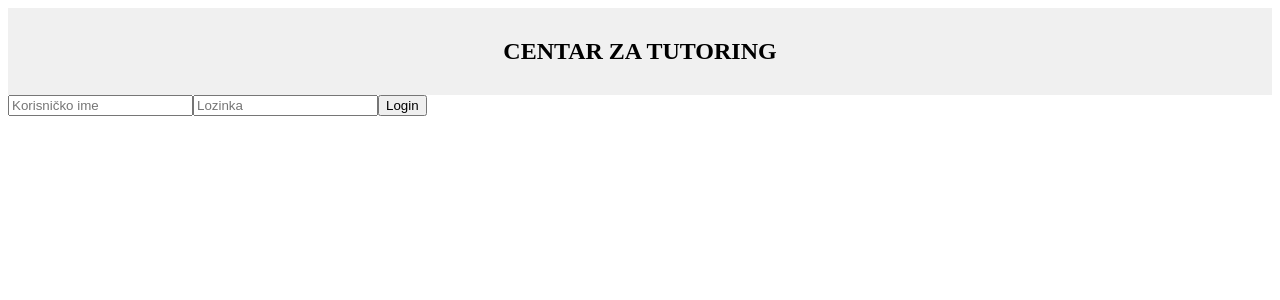
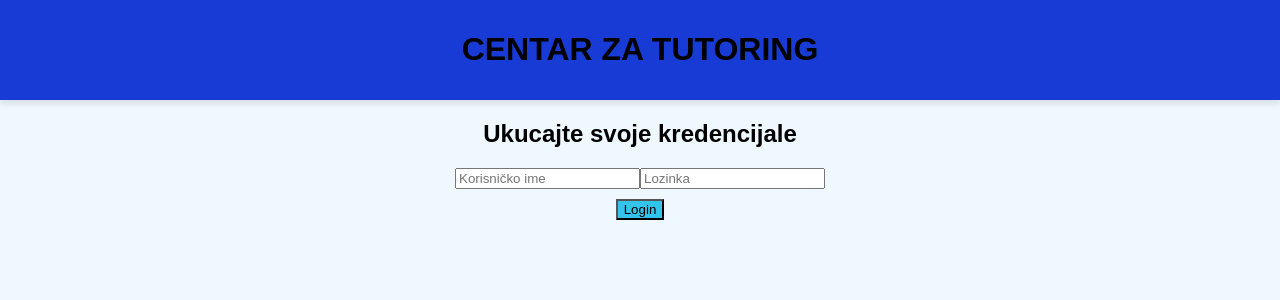
Before and after one commit to Buljic/eLearning, a React (Vite) app in the folder Frontend/tutoringfrontend/: page /login in a window 1280 px wide. Shown: the top 300 px of the page. Built offline with nearby package versions, Linux system fonts and the light colour scheme.

Commit message:
UI promjene

```diff
--- a/Frontend/tutoringfrontend/src/components/Homepage.jsx
+++ b/Frontend/tutoringfrontend/src/components/Homepage.jsx
@@ -5,8 +5,71 @@ const Homepage= ()=>{
     return (
         <div>
             <h1>Dobrodosli u centar za Tutoring</h1>
-            <Link to="/login" >Prijava</Link>
-            <Link to="/createAccount">Napravi racun</Link>
+            <Link to="/login" ><h2>Prijava</h2></Link>
+            <br/>
+            <Link to="/createAccount"><h2>Napravi racun</h2></Link>
+            <br/>
+            <br/>
+            <br/>
+            <br/>
+            <br/>
+            <br/>
+            <br/>
+            <br/>
+            <br/>
+            <br/>
+            <br/>
+            <br/>
+            <br/>
+            <br/>
+            <br/>
+            <br/>
+            <br/>
+            <br/>
+            <br/>
+            <br/>
+            <br/>
+            <br/>
+            <br/>
+            <br/>
+            <br/>
+            <br/>
+            <br/>
+            <br/>
+            <br/>
+            <br/>
+            <br/>
+            <br/>
+            <br/>
+            <br/>
+            <br/>
+            <br/>
+            <br/>
+            <br/>
+            <br/>
+            <br/>
+            <br/>
+            <br/>
+            <br/>
+            <br/>
+            <br/>
+            <br/>
+            <br/>
+            <br/>
+            <br/>
+            <br/>
+            <br/>
+            <br/>
+            <br/>
+            <br/>
+            <br/>
+            <br/>
+            <br/>
+            <br/>
+            <br/>
+            <br/>
+            <br/>
+            text
         </div>
     );
 };
--- a/Frontend/tutoringfrontend/src/components/LoginForm.jsx
+++ b/Frontend/tutoringfrontend/src/components/LoginForm.jsx
@@ -1,7 +1,7 @@
 // components/LoginForm.jsx
 import React, { useState } from 'react';
 import { useNavigate } from 'react-router-dom';
-
+import "../css/general.css"
 function LoginForm() {
     const [username, setUsername] = useState('');
     const [password, setPassword] = useState('');
@@ -35,6 +35,9 @@ function LoginForm() {
 
     return (
         <div>
+
+            <div id="loginDiv">
+                <h2>Ukucajte svoje kredencijale</h2>
             <form onSubmit={handleLogin}>
                 <input
                     type="text"
@@ -48,8 +51,10 @@ function LoginForm() {
                     onChange={(e) => setPassword(e.target.value)}
                     placeholder="Lozinka"
                 />
-                <button type="submit">Login</button>
+                <br/>
+                <button type="submit" id="loginSubmit">Login</button>
             </form>
+            </div>
             {message && <p>{message}</p>}
         </div>
     );
--- a/Frontend/tutoringfrontend/src/components/TutorsForSubject.jsx
+++ b/Frontend/tutoringfrontend/src/components/TutorsForSubject.jsx
@@ -1,7 +1,7 @@
 import React , {useEffect,useState} from "react";
 import {Link} from "react-router-dom";
 import {useParams} from "react-router-dom";
-
+import "../css/subject.css"
 const tutorsForSubject = () =>{
     const { subject }=useParams();
     console.log({subject});
@@ -43,9 +43,12 @@ const tutorsForSubject = () =>{
                 <ul>
                     {tutors.map((tutor,index)=>(
 
-                      <Link to={`/userInfoFor/${tutor.username}`} key={index}>  <li >Tutor se zove {tutor.name} a ocjena mu je {tutor.teaching_grade}
-                        username mu je {tutor.username}</li> </Link>
-
+                        <div id="tutorInfo">
+                      <Link to={`/userInfoFor/${tutor.username}`} key={index}>
+                          <li >Tutor se zove {tutor.name}
+                          ocjena mu je {tutor.teaching_grade}
+                          username mu je {tutor.username}</li> </Link>
+                        </div>
                     ))}
                 </ul>
             )}
--- /dev/null
+++ b/Frontend/tutoringfrontend/src/css/general.css
@@ -0,0 +1,10 @@
+#loginDiv{
+    text-align: center;
+    /*align-items: center;*/
+    /*display: inline-block;*/
+}
+#loginSubmit{
+    align-content: space-around;
+    background-color: #34c3eb;
+    margin-top: 10px;
+}
--- /dev/null
+++ b/Frontend/tutoringfrontend/src/css/global.css
@@ -0,0 +1,6 @@
+body{
+    font-family: Arial, sans-serif;
+    background-color: aliceblue;
+    margin: 0;
+    padding: 100px 0 0;
+}
--- a/Frontend/tutoringfrontend/src/css/subject.css
+++ b/Frontend/tutoringfrontend/src/css/subject.css
@@ -1,3 +1,8 @@
 #subjectPresent{    /*za ID-jeve*/
     background-color: antiquewhite;
 }
+#tutorInfo{
+    background-color: aqua;
+    border: solid black;
+    width: 300px;
+}
--- a/Frontend/tutoringfrontend/src/main.jsx
+++ b/Frontend/tutoringfrontend/src/main.jsx
@@ -2,7 +2,7 @@ import React from 'react'
 import ReactDOM from 'react-dom/client'
 import App from './App.jsx'
 // import './index.css'
-
+import '../src/css/global.css'
 ReactDOM.createRoot(document.getElementById('root')).render(
     <React.StrictMode>
         <App />
--- a/Frontend/tutoringfrontend/src/minicomponents/Header.jsx
+++ b/Frontend/tutoringfrontend/src/minicomponents/Header.jsx
@@ -3,7 +3,7 @@ import '../minicomponents/cssfiles/header.css';
 const Header = () => {
     return (
         <div className="header-div">
-            <h2>CENTAR ZA TUTORING</h2>
+            <h1>CENTAR ZA TUTORING</h1>
         </div>
     );
 }
--- a/Frontend/tutoringfrontend/src/minicomponents/cssfiles/header.css
+++ b/Frontend/tutoringfrontend/src/minicomponents/cssfiles/header.css
@@ -1,6 +1,15 @@
 .header-div{
-    background-color:#f0f0f0;
+    background-color: #183bd6;
     text-align:center;
-    padding: 10px 0;
+    padding: 10px 0;/*top right bottom left odmicaj od vanjskih granica*/
+    box-shadow: 0px 4px 6px rgba(0,0,0,0.1);
+
+    /*Sticky header*/
+    position: fixed;
+    top: 0;
+    left:0;
+    width: 100%;
+    z-index: 1000; /*Osigurava da header ostane iznad ostalih elemenata*/
+
 }
 /*format je ".imeklase"*/
```
Also changed, not shown: 2 other files (tests, documents, lock files or other folders).
